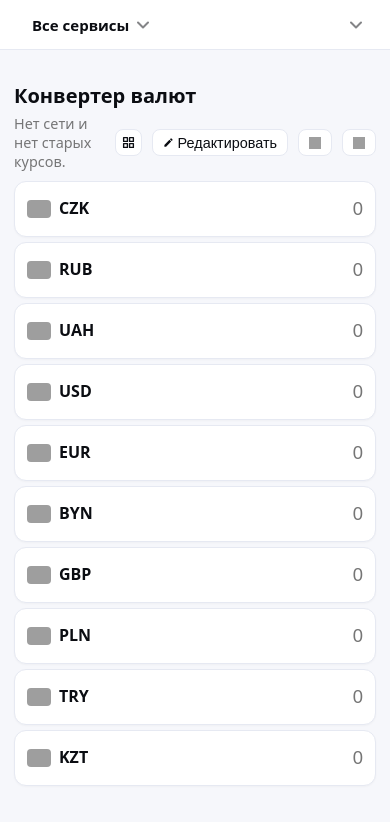
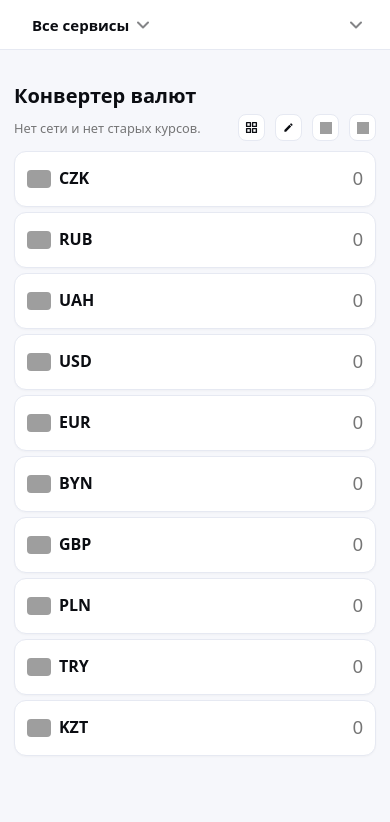
Before and after one commit to rematrin/tools, a plain HTML site: page fx_converter.html in a window 390 px wide. Drawn offline with Linux system fonts and the light colour scheme; no server answers; grey boxes are pictures that could not be loaded.

Commit message:
style: add mobile-responsive topbar layout and adjust header button text visibility

```diff
--- a/fx_converter.html
+++ b/fx_converter.html
@@ -559,6 +559,30 @@
       top: 16px;
       right: 16px;
       transform: none;
+    }
+
+    @media (max-width: 480px) {
+      .topbar-row {
+        align-items: center;
+      }
+      .topbar-row span.muted {
+        font-size: 0.8rem;
+      }
+      #editBtn span {
+        display: none;
+      }
+      #editBtn svg {
+        margin-right: 0 !important;
+      }
+      .topbar-row button {
+        padding: 0 !important;
+        width: 27px !important;
+        height: 27px !important;
+        justify-content: center;
+      }
+      .topbar-row button svg, .topbar-row button img {
+        margin: 0 !important;
+      }
     }
   </style>
   <script async src="https://www.googletagmanager.com/gtag/js?id=G-384FKZ1NQP"></script>
```
Also changed, not shown: clock.html (+22 -2 lines), index.html (+0 -9 lines).
